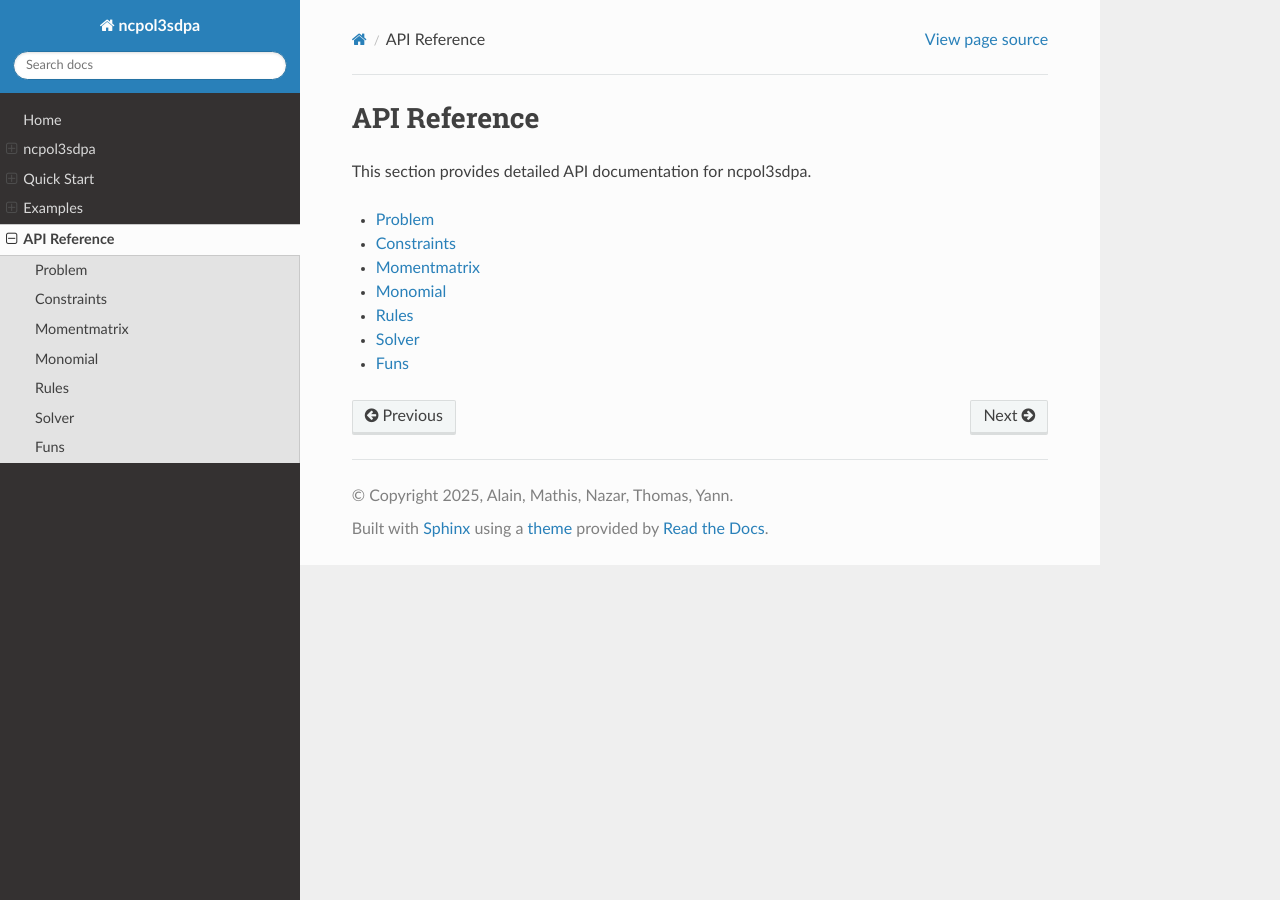
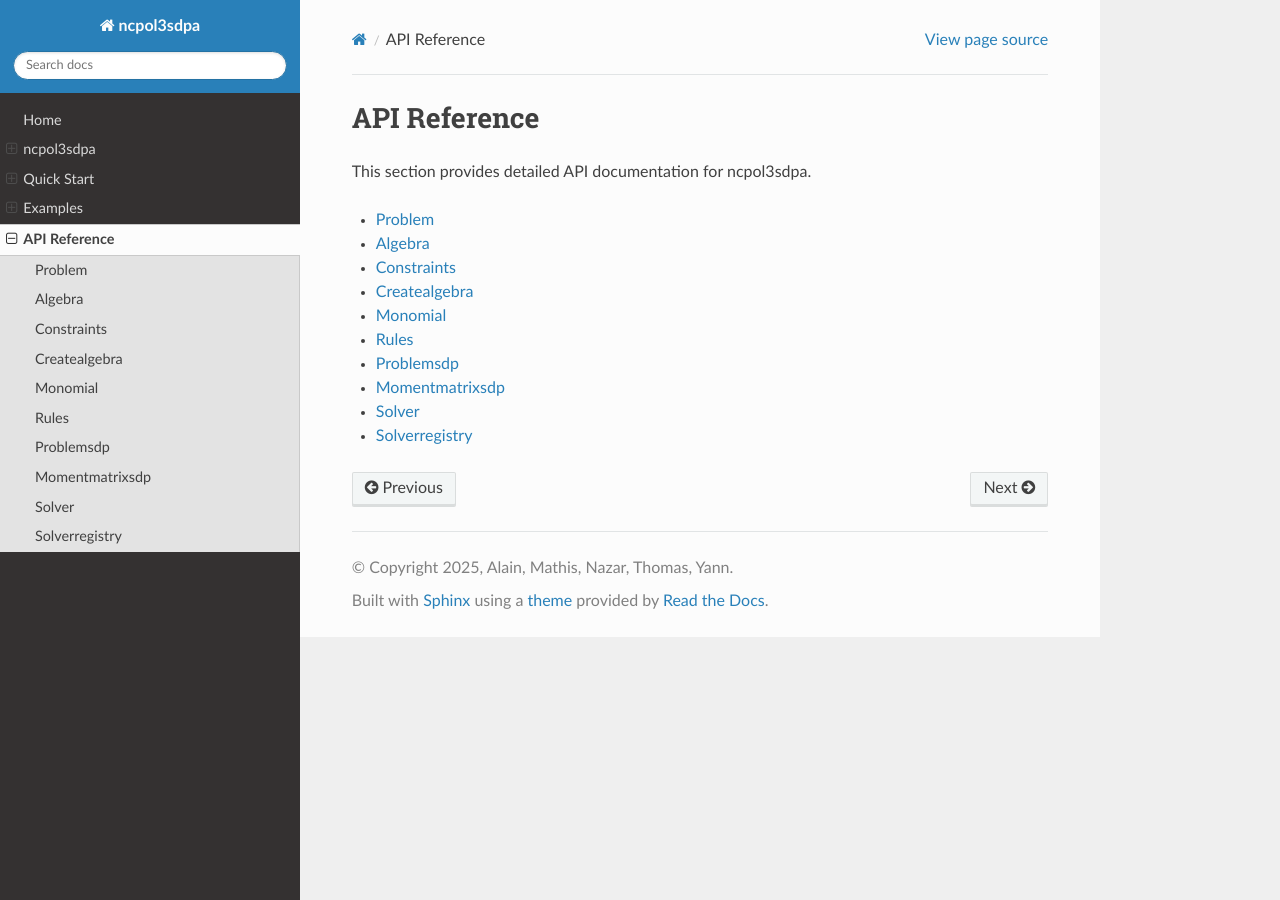
Before and after one commit to ncpol3sdpa/ncpol3sdpa, a Sphinx documentation site: the page built from docs/source/api.rst, in a window 1280 px wide. Built offline with Sphinx 7.4.7 and the Read the Docs theme 3.1.0, drawn with Linux system fonts in a browser that asks for light colours; pages that are not in the unit, such as notebooks, are missing from menus.

Commit message:
Update py files in include

```diff
--- a/docs/source/api.rst
+++ b/docs/source/api.rst
@@ -6,10 +6,16 @@ This section provides detailed API documentation for ncpol3sdpa.
 .. toctree::
    :maxdepth: 2
 
-   generated/problem
-   generated/constraints
-   generated/momentmatrix
-   generated/monomial
-   generated/rules
-   generated/solver
-   generated/funs
+   generated/Problem
+
+   generated/Algebra
+   generated/Constraints
+   generated/CreateAlgebra
+   generated/Monomial
+   generated/Rules
+
+   generated/ProblemSDP
+   generated/MomentMatrixSDP
+
+   generated/Solver
+   generated/SolverRegistry
--- a/docs/source/generate_docs.py
+++ b/docs/source/generate_docs.py
@@ -15,13 +15,20 @@ def generate_RST_files() -> None:
 
     # Define core modules to document - using direct module paths
     core_modules = [
-        ('ncpol3sdpa.problem', 'problem'),
-        ('ncpol3sdpa.resolution.constraints', 'constraints'),
-        ('ncpol3sdpa.resolution.rules', 'rules'),
-        ('ncpol3sdpa.resolution.monomial', 'monomial'),
-        ('ncpol3sdpa.resolution.algebra', 'momentmatrix'),
-        ('ncpol3sdpa.solvers.solver_registry', 'solver'),
-        ('ncpol3sdpa.algebra_to_SDP', 'funs'),
+        ('ncpol3sdpa.problem', 'Problem'),
+
+        ('ncpol3sdpa.resolution.algebra', 'Algebra'),
+        ('ncpol3sdpa.resolution.constraints', 'Constraints'),
+        ('ncpol3sdpa.resolution.create_algebra', 'CreateAlgebra'),
+        ('ncpol3sdpa.resolution.monomial', 'Monomial'),
+        ('ncpol3sdpa.resolution.rules', 'Rules'),
+
+        ('ncpol3sdpa.sdp_repr.problem_SDP', 'ProblemSDP'),
+        ('ncpol3sdpa.sdp_repr.moment_matrix_SDP', 'MomentMatrixSDP'),
+
+
+        ('ncpol3sdpa.solvers.solver', 'Solver'),
+        ('ncpol3sdpa.solvers.solver_registry', 'SolverRegistry'),
     ]
 
     # Generate RST files for core modules
```
